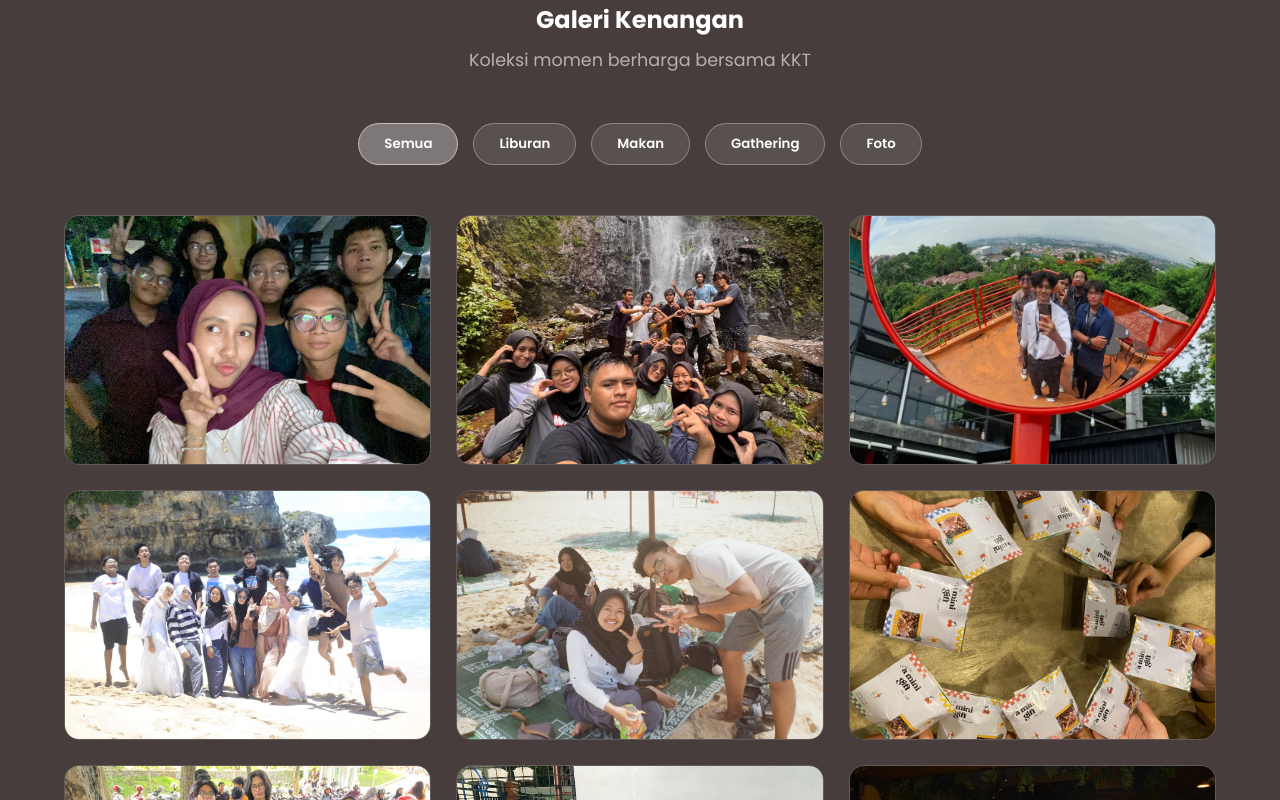
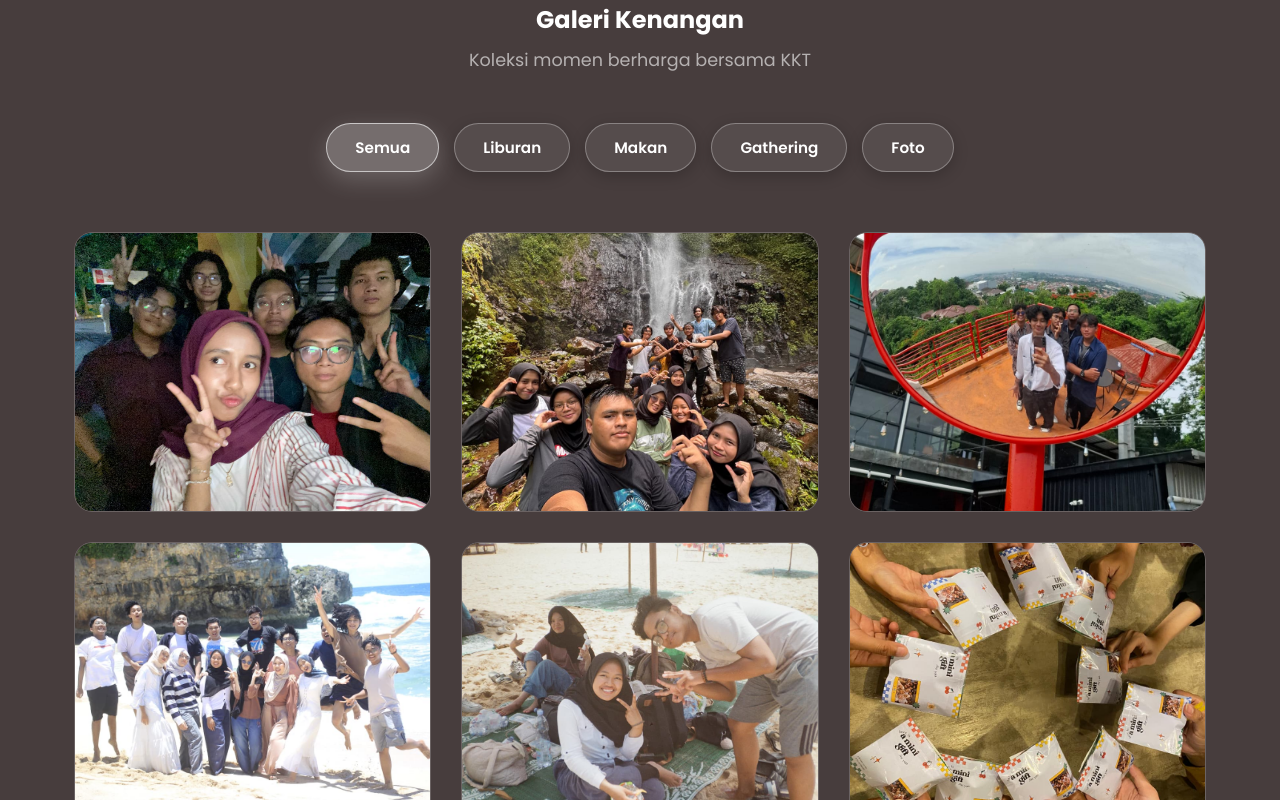
Before and after one commit to Bringg07/website-portofolio-kkt, a Next.js app: page / in a window 1280 px wide. Shown: the part 2980-3780 px from the top of the page. Built offline with nearby package versions, Linux system fonts and the light colour scheme.

Commit message:
Enhance: Gallery styling - improved lightbox, animations, and aesthetic for better user experience

```diff
--- a/app/globals.css
+++ b/app/globals.css
@@ -501,42 +501,55 @@ footer{
   display:flex;
   justify-content:center;
   gap:15px;
-  margin-bottom:50px;
+  margin-bottom:60px;
   flex-wrap:wrap;
 }
 
 .filter-btn{
-  padding:10px 25px;
-  background:rgba(255,255,255,0.1);
+  padding:12px 28px;
+  background:rgba(255,255,255,0.08);
   border:1px solid rgba(255,255,255,0.3);
   color:#fff;
-  border-radius:25px;
+  border-radius:30px;
   cursor:pointer;
   font-weight:600;
-  transition:0.3s;
+  font-size:0.95rem;
+  transition:0.3s ease;
   font-family:'Poppins',sans-serif;
+  box-shadow:0 4px 15px rgba(0,0,0,0.2);
 }
 
 .filter-btn:hover{
-  background:rgba(255,255,255,0.2);
+  background:rgba(255,255,255,0.15);
+  border-color:rgba(255,255,255,0.5);
+  transform:translateY(-2px);
 }
 
 .filter-btn.active{
-  background:rgba(255,255,255,0.3);
-  border-color:rgba(255,255,255,0.5);
+  background:rgba(255,255,255,0.25);
+  border-color:rgba(255,255,255,0.6);
+  box-shadow:0 8px 25px rgba(255,255,255,0.2);
 }
 
 .gallery-grid{
   display:grid;
-  grid-template-columns:repeat(auto-fit,minmax(280px,1fr));
-  gap:25px;
+  grid-template-columns:repeat(auto-fit,minmax(300px,1fr));
+  gap:30px;
+  padding:0 10px;
 }
 
 .gallery-item{
   cursor:pointer;
-  border-radius:15px;
+  border-radius:18px;
   overflow:hidden;
-  height:250px;
+  height:280px;
+  position:relative;
+  transition:0.4s ease;
+  group:'gallery-item';
+}
+
+.gallery-item:hover{
+  transform:translateY(-10px);
 }
 
 .gallery-image-container{
@@ -544,20 +557,27 @@ footer{
   width:100%;
   height:100%;
   overflow:hidden;
-  border-radius:15px;
+  border-radius:18px;
   background:rgba(255,255,255,0.05);
-  border:1px solid rgba(255,255,255,0.1);
+  border:1px solid rgba(255,255,255,0.15);
+  box-shadow:0 8px 32px rgba(0,0,0,0.3);
+  transition:0.4s ease;
+}
+
+.gallery-item:hover .gallery-image-container{
+  box-shadow:0 15px 50px rgba(0,0,0,0.5);
 }
 
 .gallery-image{
   width:100%;
   height:100%;
   object-fit:cover;
-  transition:0.5s;
+  transition:0.6s cubic-bezier(0.4,0,0.2,1);
 }
 
 .gallery-item:hover .gallery-image{
-  transform:scale(1.1);
+  transform:scale(1.12) rotate(1deg);
+  filter:brightness(1.1);
 }
 
 .gallery-overlay{
@@ -566,33 +586,45 @@ footer{
   left:0;
   width:100%;
   height:100%;
-  background:rgba(0,0,0,0.6);
+  background:linear-gradient(135deg,rgba(0,0,0,0.3) 0%,rgba(0,0,0,0.8) 100%);
   display:flex;
-  align-items:flex-end;
-  padding:20px;
+  flex-direction:column;
+  align-items:flex-start;
+  justify-content:flex-end;
+  padding:25px;
   opacity:0;
-  transition:0.3s;
+  transition:0.4s ease;
 }
 
 .gallery-item:hover .gallery-overlay{
   opacity:1;
+  backdrop-filter:blur(3px);
 }
 
 .gallery-info{
   width:100%;
+  transform:translateY(20px);
+  transition:0.4s ease;
+}
+
+.gallery-item:hover .gallery-info{
+  transform:translateY(0);
 }
 
 .gallery-caption{
-  margin:0 0 8px 0;
-  font-size:1rem;
-  font-weight:600;
+  margin:0 0 10px 0;
+  font-size:1.1rem;
+  font-weight:700;
   color:#fff;
+  text-shadow:0 2px 8px rgba(0,0,0,0.5);
+  letter-spacing:0.3px;
 }
 
 .gallery-date{
   margin:0;
-  font-size:0.85rem;
-  color:rgba(255,255,255,0.7);
+  font-size:0.9rem;
+  color:rgba(255,255,255,0.85);
+  text-shadow:0 1px 4px rgba(0,0,0,0.5);
 }
 
 /* LIGHTBOX */
@@ -602,66 +634,137 @@ footer{
   left:0;
   width:100%;
   height:100%;
-  background:rgba(0,0,0,0.95);
+  background:rgba(0,0,0,0.98);
   display:flex;
   align-items:center;
   justify-content:center;
   z-index:1000;
-  padding:20px;
-  backdrop-filter:blur(5px);
+  padding:40px 20px;
+  backdrop-filter:blur(10px);
+  animation:fadeIn 0.3s ease;
+  overflow-y:auto;
+}
+
+@keyframes fadeIn{
+  from{
+    opacity:0;
+    backdrop-filter:blur(0px);
+  }
+  to{
+    opacity:1;
+    backdrop-filter:blur(10px);
+  }
 }
 
 .lightbox-content{
   position:relative;
-  max-width:90%;
-  max-height:90vh;
+  max-width:920px;
+  width:100%;
+  animation:slideUp 0.4s cubic-bezier(0.34,1.56,0.64,1);
+}
+
+@keyframes slideUp{
+  from{
+    opacity:0;
+    transform:translateY(40px);
+  }
+  to{
+    opacity:1;
+    transform:translateY(0);
+  }
 }
 
 .lightbox-image-container{
   position:relative;
   text-align:center;
+  background:rgba(255,255,255,0.05);
+  border-radius:20px;
+  padding:20px;
+  border:1px solid rgba(255,255,255,0.15);
+  box-shadow:0 20px 60px rgba(0,0,0,0.5);
+  backdrop-filter:blur(10px);
 }
 
 .lightbox-image{
   max-width:100%;
-  max-height:80vh;
+  max-height:70vh;
   border-radius:15px;
   object-fit:contain;
+  display:block;
+  margin:0 auto;
+  box-shadow:0 10px 40px rgba(0,0,0,0.4);
+  animation:imageZoom 0.5s cubic-bezier(0.34,1.56,0.64,1);
+}
+
+@keyframes imageZoom{
+  from{
+    opacity:0;
+    transform:scale(0.9);
+  }
+  to{
+    opacity:1;
+    transform:scale(1);
+  }
 }
 
 .lightbox-close{
   position:absolute;
-  top:-40px;
+  top:-50px;
   right:0;
-  background:none;
-  border:none;
+  background:rgba(255,255,255,0.1);
+  border:1px solid rgba(255,255,255,0.3);
   color:#fff;
   font-size:2rem;
   cursor:pointer;
-  transition:0.3s;
-  padding:10px;
+  transition:0.3s ease;
+  padding:15px 20px;
+  border-radius:12px;
+  display:flex;
+  align-items:center;
+  justify-content:center;
+  width:50px;
+  height:50px;
+  line-height:1;
 }
 
 .lightbox-close:hover{
-  color:rgba(255,255,255,0.7);
+  background:rgba(255,100,100,0.3);
+  border-color:rgba(255,100,100,0.6);
+  transform:scale(1.1);
 }
 
 .lightbox-info{
-  margin-top:20px;
+  margin-top:30px;
   text-align:center;
+  padding:0 20px;
+  animation:fadeInUp 0.5s ease 0.2s both;
+}
+
+@keyframes fadeInUp{
+  from{
+    opacity:0;
+    transform:translateY(20px);
+  }
+  to{
+    opacity:1;
+    transform:translateY(0);
+  }
 }
 
 .lightbox-caption{
-  margin:0 0 8px 0;
-  font-size:1.1rem;
-  font-weight:600;
+  margin:0 0 12px 0;
+  font-size:1.4rem;
+  font-weight:700;
   color:#fff;
+  letter-spacing:0.5px;
+  text-shadow:0 2px 10px rgba(0,0,0,0.5);
 }
 
 .lightbox-date{
   margin:0;
-  font-size:0.95rem;
-  color:rgba(255,255,255,0.7);
+  font-size:1rem;
+  color:rgba(255,255,255,0.8);
+  text-shadow:0 1px 5px rgba(0,0,0,0.4);
 }
 
 /* GUEST BOOK STYLING */
@@ -904,15 +1007,74 @@ textarea:focus{
   }
 
   .gallery-grid{
-    grid-template-columns:repeat(auto-fit,minmax(200px,1fr));
+    grid-template-columns:repeat(auto-fit,minmax(250px,1fr));
+    gap:20px;
+    padding:0;
+  }
+
+  .gallery-item{
+    height:240px;
   }
 
   .gallery-filters{
     gap:10px;
+    margin-bottom:40px;
   }
 
   .filter-btn{
-    padding:8px 15px;
+    padding:10px 20px;
+    font-size:0.9rem;
+  }
+
+  .gallery-overlay{
+    padding:20px;
+  }
+
+  .gallery-caption{
+    font-size:1rem;
+  }
+
+  .gallery-date{
+    font-size:0.85rem;
+  }
+
+  .lightbox{
+    padding:20px 15px;
+  }
+
+  .lightbox-content{
+    padding:0;
+  }
+
+  .lightbox-image-container{
+    padding:15px;
+    border-radius:15px;
+  }
+
+  .lightbox-image{
+    max-height:60vh;
+    border-radius:12px;
+  }
+
+  .lightbox-close{
+    top:-45px;
+    right:-5px;
+    width:45px;
+    height:45px;
+    font-size:1.5rem;
+    padding:10px;
+  }
+
+  .lightbox-info{
+    margin-top:20px;
+    padding:0 15px;
+  }
+
+  .lightbox-caption{
+    font-size:1.2rem;
+  }
+
+  .lightbox-date{
     font-size:0.9rem;
   }
 
@@ -935,15 +1097,6 @@ textarea:focus{
 
   .hero-content h4{
     font-size:0.9rem;
-  }
-
-  .lightbox-close{
-    top:-35px;
-    font-size:1.5rem;
-  }
-
-  .lightbox-image{
-    max-height:60vh;
   }
 }
 
--- a/components/MemoryGallery.tsx
+++ b/components/MemoryGallery.tsx
@@ -2,7 +2,7 @@
 
 import Image from "next/image";
 import { useState } from "react";
-import { motion } from "framer-motion";
+import { motion, AnimatePresence } from "framer-motion";
 import { galleryPhotos } from "@/data/gallery";
 
 export default function MemoryGallery() {
@@ -32,28 +32,48 @@ export default function MemoryGallery() {
 
         {/* Filter Buttons */}
         <div className="gallery-filters">
-          {categories.map((cat) => (
-            <button
+          {categories.map((cat, idx) => (
+            <motion.button
               key={cat.id}
               className={`filter-btn ${selectedCategory === cat.id ? "active" : ""}`}
               onClick={() => setSelectedCategory(cat.id)}
+              whileHover={{ scale: 1.05 }}
+              whileTap={{ scale: 0.98 }}
+              initial={{ opacity: 0, y: -20 }}
+              animate={{ opacity: 1, y: 0 }}
+              transition={{ delay: idx * 0.05, duration: 0.3 }}
             >
               {cat.label}
-            </button>
+            </motion.button>
           ))}
         </div>
 
         {/* Gallery Grid */}
-        <div className="gallery-grid">
+        <motion.div
+          className="gallery-grid"
+          layout
+          initial={{ opacity: 0 }}
+          animate={{ opacity: 1 }}
+          transition={{ duration: 0.4 }}
+        >
+          <AnimatePresence mode="wait">
             {filteredPhotos.map((photo, index) => (
               <motion.div
                 key={photo.id}
                 className="gallery-item"
+                layout
                 initial={{ opacity: 0, scale: 0.8 }}
-              whileInView={{ opacity: 1, scale: 1 }}
-              viewport={{ once: true }}
-              transition={{ duration: 0.5, delay: index * 0.05 }}
+                animate={{ opacity: 1, scale: 1 }}
+                exit={{ opacity: 0, scale: 0.8 }}
+                transition={{
+                  duration: 0.5,
+                  delay: index * 0.08,
+                  type: "spring",
+                  stiffness: 300,
+                  damping: 30,
+                }}
                 onClick={() => setSelectedImage(photo.id)}
+                whileHover={{ y: -10 }}
               >
                 <div className="gallery-image-container">
                   <Image
@@ -64,51 +84,92 @@ export default function MemoryGallery() {
                     className="gallery-image"
                     loading="lazy"
                   />
-                <div className="gallery-overlay">
+                  <motion.div
+                    className="gallery-overlay"
+                    initial={{ opacity: 0 }}
+                    whileHover={{ opacity: 1 }}
+                    transition={{ duration: 0.3 }}
+                  >
                     <div className="gallery-info">
                       <p className="gallery-caption">{photo.caption}</p>
                       <p className="gallery-date">{photo.date}</p>
                     </div>
-                </div>
+                  </motion.div>
                 </div>
               </motion.div>
             ))}
-        </div>
+          </AnimatePresence>
+        </motion.div>
 
         {/* Lightbox */}
+        <AnimatePresence>
           {selectedImage && (
-          <div className="lightbox" onClick={() => setSelectedImage(null)}>
-            <div className="lightbox-content" onClick={(e) => e.stopPropagation()}>
-              <button
+            <motion.div
+              className="lightbox"
+              initial={{ opacity: 0 }}
+              animate={{ opacity: 1 }}
+              exit={{ opacity: 0 }}
+              transition={{ duration: 0.3 }}
+              onClick={() => setSelectedImage(null)}
+            >
+              <motion.div
+                className="lightbox-content"
+                initial={{ opacity: 0, y: 30, scale: 0.95 }}
+                animate={{ opacity: 1, y: 0, scale: 1 }}
+                exit={{ opacity: 0, y: 30, scale: 0.95 }}
+                transition={{
+                  duration: 0.4,
+                  type: "spring",
+                  stiffness: 300,
+                  damping: 30,
+                }}
+                onClick={(e) => e.stopPropagation()}
+              >
+                <motion.button
                   className="lightbox-close"
                   onClick={() => setSelectedImage(null)}
+                  whileHover={{ scale: 1.1 }}
+                  whileTap={{ scale: 0.95 }}
                   aria-label="Close"
                 >
                   ✕
-              </button>
+                </motion.button>
                 {galleryPhotos.map((photo) => {
                   if (photo.id === selectedImage) {
                     return (
-                    <div key={photo.id} className="lightbox-image-container">
+                      <motion.div
+                        key={photo.id}
+                        className="lightbox-image-container"
+                        initial={{ opacity: 0 }}
+                        animate={{ opacity: 1 }}
+                        transition={{ duration: 0.3 }}
+                      >
                         <Image
                           src={photo.src}
                           alt={photo.alt}
                           width={800}
                           height={600}
                           className="lightbox-image"
+                          priority
                         />
-                      <div className="lightbox-info">
+                        <motion.div
+                          className="lightbox-info"
+                          initial={{ opacity: 0, y: 20 }}
+                          animate={{ opacity: 1, y: 0 }}
+                          transition={{ delay: 0.2, duration: 0.3 }}
+                        >
                           <p className="lightbox-caption">{photo.caption}</p>
                           <p className="lightbox-date">{photo.date}</p>
-                      </div>
-                    </div>
+                        </motion.div>
+                      </motion.div>
                     );
                   }
                   return null;
                 })}
-            </div>
-          </div>
+              </motion.div>
+            </motion.div>
           )}
+        </AnimatePresence>
       </div>
     </section>
   );
```
Lines whose indentation alone changed are shown as unchanged.
